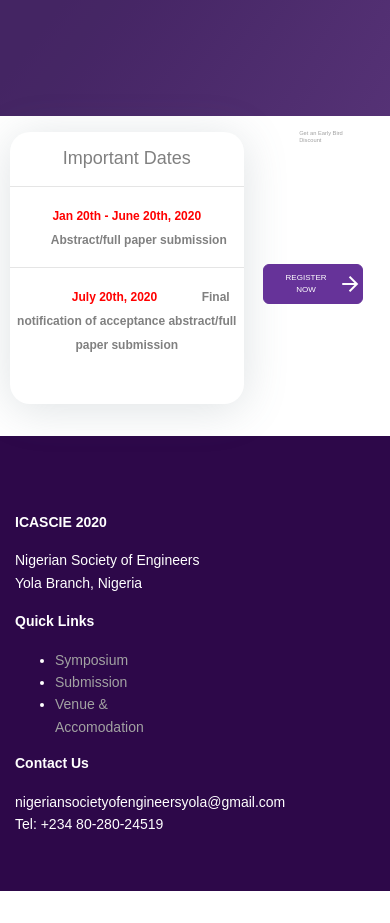
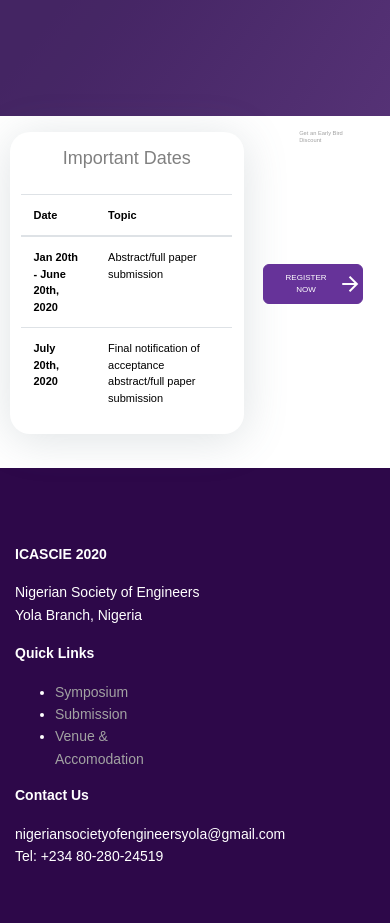
Before and after one commit to danrejsa/conference, a React (Create React App) app: page / in a window 390 px wide. Shown: the part 4140-5063 px from the top of the page. Before the commit the page ends 5031 px from the top, so only its background shows below. Built offline with nearby package versions, Linux system fonts and the light colour scheme.

Commit message:
conference

```diff
--- a/src/App.css
+++ b/src/App.css
@@ -1137,6 +1137,10 @@
                   color:red;
                 }
 
+                .important-date-div{
+                  height: fit-content;
+                }
+
                 .important-date{
                 height:300px;
                 }
@@ -1344,11 +1348,11 @@
 
       }
       .important-date-div{
-        margin-bottom: 7rem;
+        margin-bottom: 6rem;
     margin-top: 1rem;
       }
       #sp-bottom{
-        margin-top: -7rem !important;
+        margin-top: -5rem !important;
       }
 
       .reg-but{
--- a/src/components/home.jsx
+++ b/src/components/home.jsx
@@ -1,6 +1,7 @@
 import React, { Component, Fragment } from 'react';
 import { BrowserRouter as Router, Route, Link } from "react-router-dom";
 import Register from "./register";
+import { Container, Table} from 'reactstrap';
 
 
 class Home extends Component {
@@ -135,11 +136,26 @@
         <div style={{textAlign:"center"}}>
             <h1 className="important-date-header" >Important Dates</h1>
         </div>
-        <div className="important-date-header-2"  ><strong className="important-date-header-3"  >Date</strong><strong>Topic</strong></div>
-    <hr/>
-    <div className="important-date-text-div" ><strong className="important-date-text-text" >Jan 20th - June 20th, 2020</strong>  <strong className="important-date-text-text-2">  Abstract/full paper submission</strong></div>
-    <hr/>
-    <div className="important-date-text-div" ><strong className="important-date-text2-text">July 20th, 2020</strong>  <strong className="important-date-text-text-2" >  Final notification of acceptance abstract/full paper submission</strong></div>
+
+        <Table className="register-table" >
+      <thead>
+        <tr>
+          <th>Date</th>
+          <th>Topic</th>
+        </tr>
+      </thead>
+      <tbody>
+        <tr>
+          <th scope="row">Jan 20th - June 20th, 2020</th>
+          <td> Abstract/full paper submission</td>
+        </tr>
+        <tr>
+          <th scope="row">July 20th, 2020</th>
+          <td> Final notification of acceptance abstract/full paper submission</td>
+        </tr>
+        </tbody>
+        </Table>
+
     </div>
     <div className="reg-but" >
     <h2 className="early-bird-text">Get an Early Bird Discount</h2>
```
